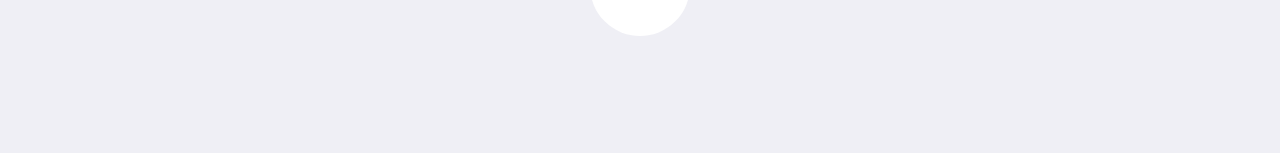
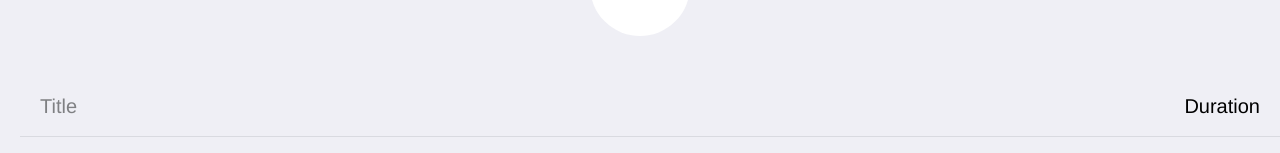
Before and after one commit to duraanali/anisa_timer, a React (Create React App) app: page / in a window 1280 px wide. Shown: the part 349-502 px from the top of the page. Built offline with nearby package versions, Linux system fonts and the light colour scheme.

Commit message:
duration

```diff
--- a/src/Timer.js
+++ b/src/Timer.js
@@ -27,8 +27,6 @@ class Timer extends React.Component {
   }
 
   handleRecordClick() {
-    clearInterval(this.interval);
-    this.setState({ running: false });
     this.setState({
         duration: this.state.duration.concat([this.state.seconds])
     })
@@ -53,6 +51,7 @@ class Timer extends React.Component {
         )}
 
         <ul className="stopwatch-laps">
+        <li className="stopwatch-title"><strong>Title</strong> Duration</li>
           {duration.map((record, i) =>
             <li className="stopwatch-lap"><strong>{i + 1}</strong>/ {formattedSeconds(record)}</li>)
           }
--- a/src/styles.css
+++ b/src/styles.css
@@ -43,6 +43,26 @@ body {
     content: "Record ";
   }
 
+
+  .stopwatch-title {
+    padding: 0 0 0 20px;
+    list-style-type: none;
+  }
+
+  .stopwatch-title {
+    font-size: 20px;
+    line-height: 60px;
+    padding-right: 20px;
+    text-align: right;
+    border-bottom: 1px solid #d9dae0;
+  }
+
+  .stopwatch-title strong {
+    float: left;
+    color: #7f8083;
+    font-weight: 100;
+  }
+
   .btn {
     font-family: inherit;
     font-size: 20px;
```
